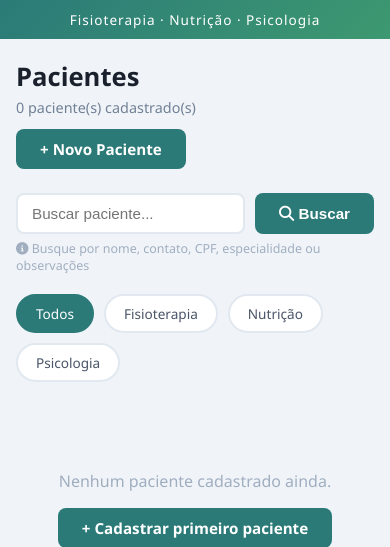
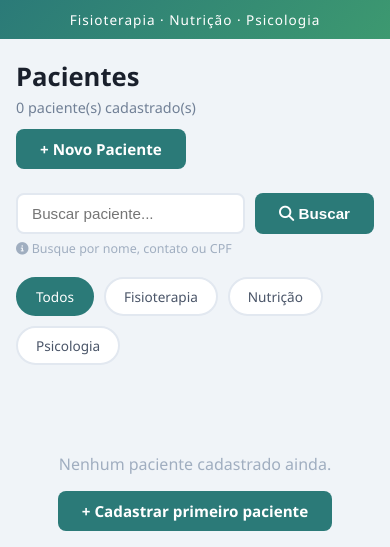
Before and after one commit to helonogueira/segunda-fase-jr, a Django app: page /pacientes/ in a window 390 px wide. Shown: the part 52-599 px from the top of the page. Run offline with Django 5.2, Linux system fonts and the light colour scheme; the visitor is signed in with stand-in values (Sample User, id 1); data that the repository does not hold is empty.

Commit message:
CPF nos pacientes, ordem alfabética, busca melhorada e dica de busca no mobile

```diff
--- a/templates/pacientes/lista.html
+++ b/templates/pacientes/lista.html
@@ -30,7 +30,7 @@
             {% endif %}
         </div>
         <p style="font-size: 0.78rem; color: #a0aec0; margin-top: 6px;">
-            <i class="fa-solid fa-circle-info"></i> Busque por nome, contato, CPF, especialidade ou observações
+            <i class="fa-solid fa-circle-info"></i> Busque por nome, contato ou CPF
         </p>
     </div>
 </form>
```
